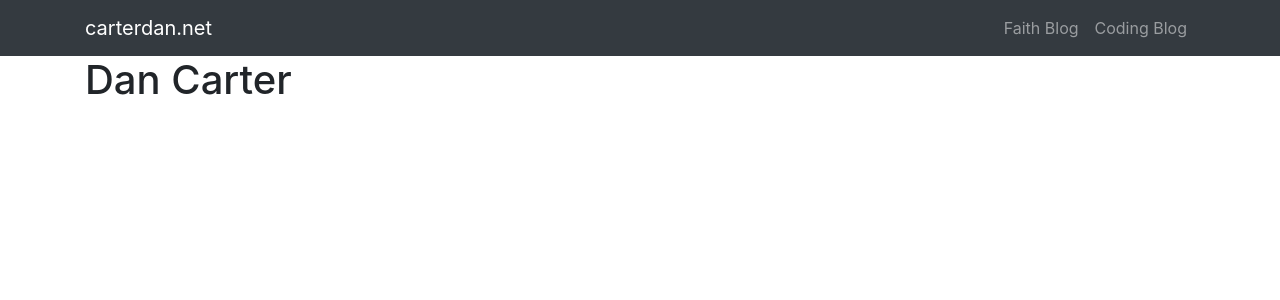
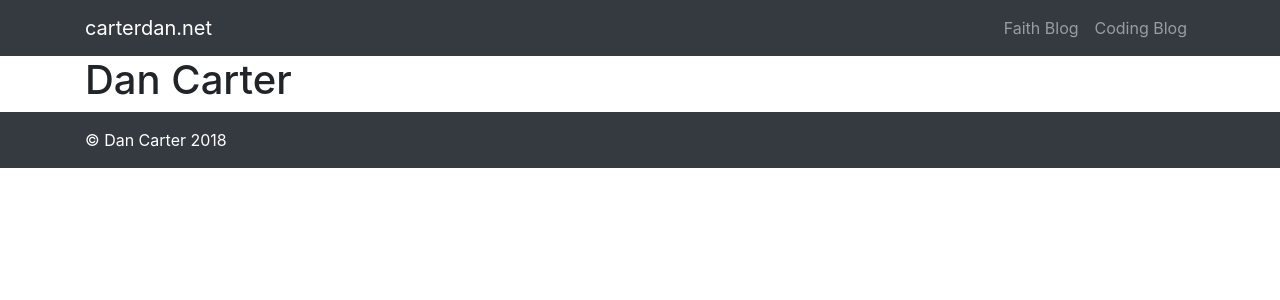
Before and after one commit to djcarter85/carterdan.net, a Jekyll site: the page built from index.html, in a window 1280 px wide. Shown: the top 300 px of the page. Built offline with Jekyll 4.4.1, drawn with Linux system fonts in a browser that asks for light colours; nearby versions of some CDN libraries.

Commit message:
Added footer

```diff
--- /dev/null
+++ b/_includes/footer.html
@@ -0,0 +1,5 @@
+<footer class="py-3 bg-dark">
+    <div class="container">
+       <p class="m-0 text-white">&copy; Dan Carter 2018</p>
+    </div>
+</footer>
--- a/_layouts/default.html
+++ b/_layouts/default.html
@@ -16,6 +16,8 @@
         {{ content }}
     </div>
 
+    {% include footer.html %}
+
     {% include javascript.html %}
 </body>
 
```
